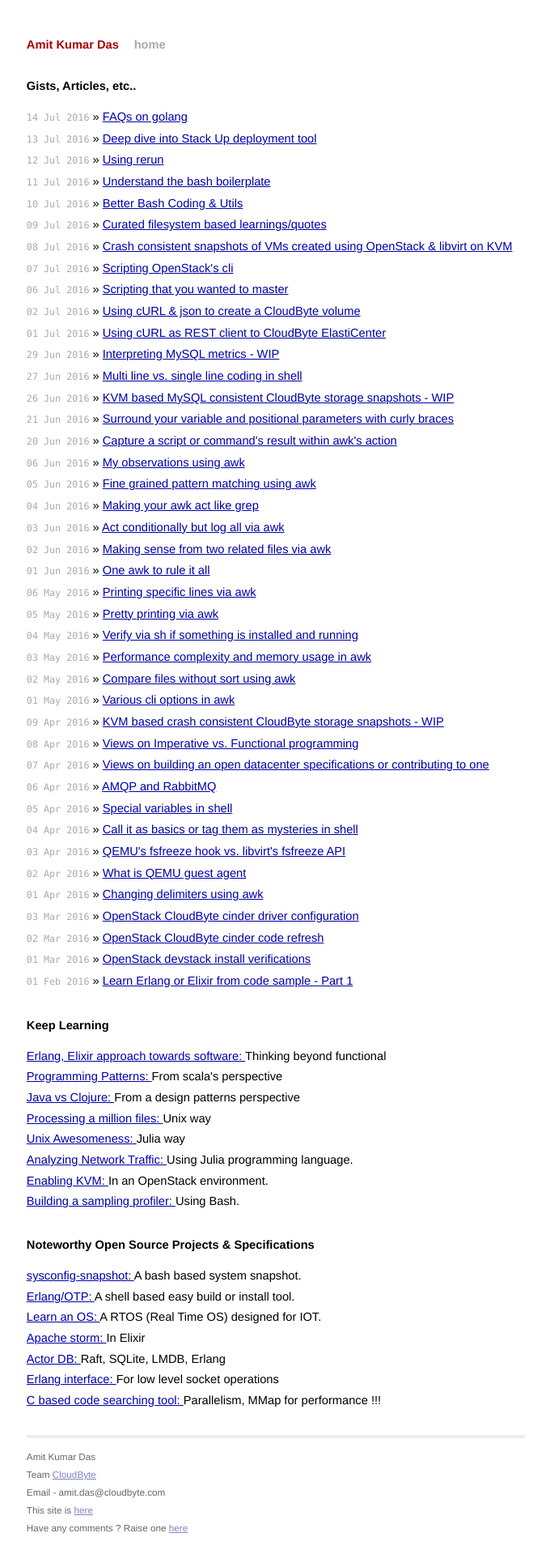
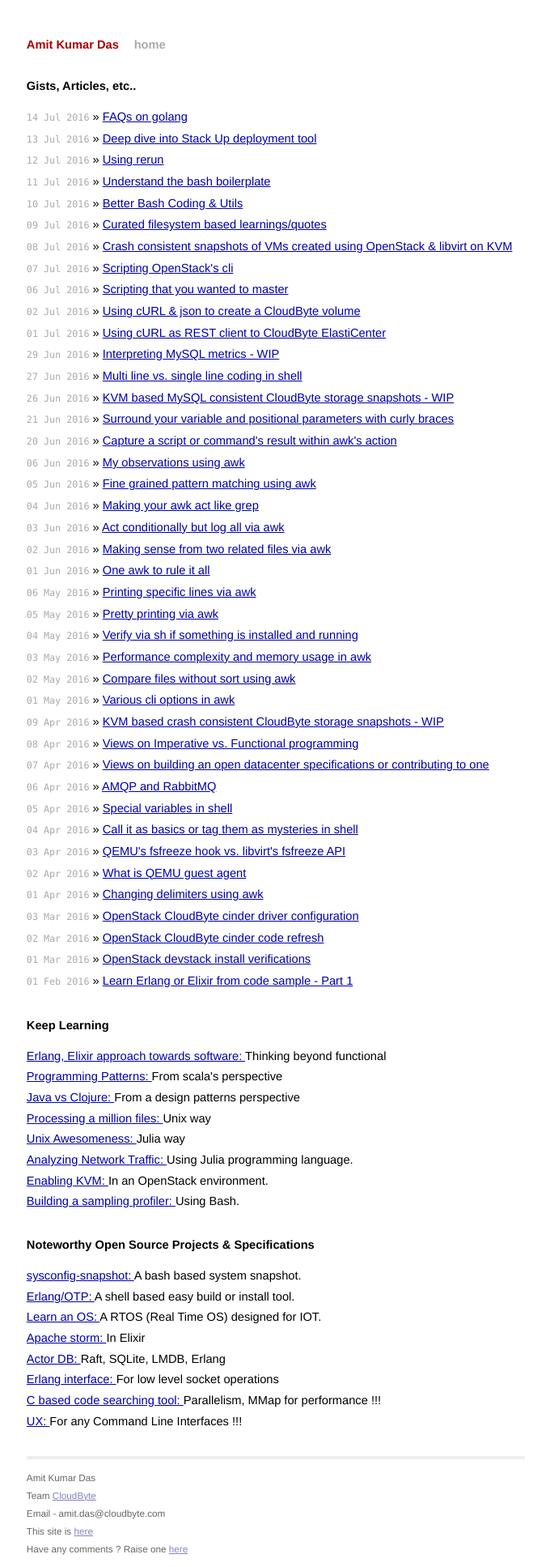
Before and after one commit to AmitKumarDas/amitkumardas.github.io, a Jekyll site: the page built from index.html, in a window 1280 px wide. Shown: the whole page at 81% size, without its empty margins (299-979 px from the left). Built offline with Jekyll 4.4.1, drawn with Linux system fonts in a browser that asks for light colours; before the commit the page ends 1910 px from its top, so only the background shows below that.

Commit message:
Update index.html

```diff
--- a/index.html
+++ b/index.html
@@ -107,5 +107,11 @@ title: Amit Kumar Das
       </a>
       Parallelism, MMap for performance !!!
     </li>
+    <li>
+      <a href="https://github.com/jonathanslenders/python-prompt-toolkit/tree/master/examples/tutorial">
+        UX:
+      </a>
+      For any Command Line Interfaces !!!
+    </li>
   </ul>
 </div>
```
